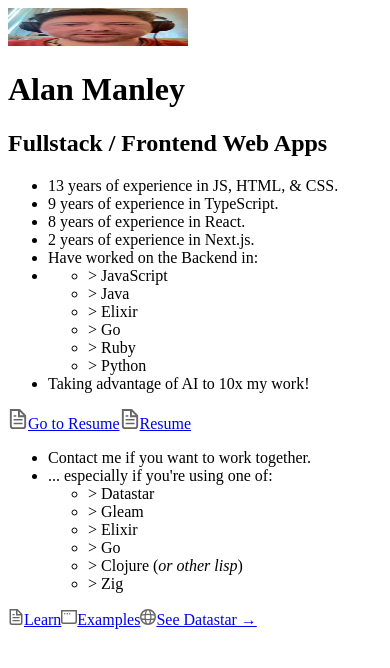
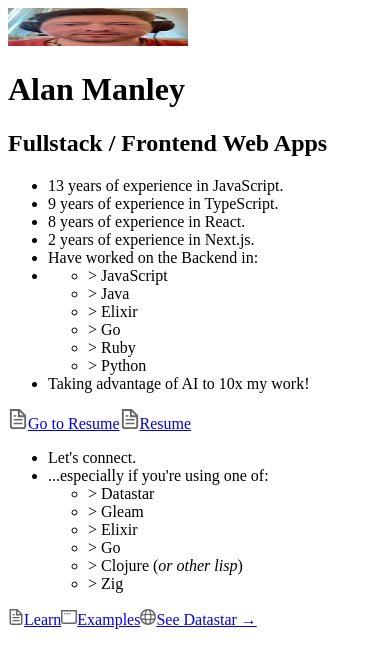
Before and after one commit to Xs-and-10s/info, a Next.js app: page /info/ in a window 390 px wide. Shown: the top 668 px of the page. Built offline with nearby package versions, Linux system fonts and the light colour scheme.

Commit message:
try fix mobile infelicities

```diff
--- a/src/app/page.tsx
+++ b/src/app/page.tsx
@@ -16,9 +16,9 @@ export default function Home() {
           Alan Manley
         </h1>
         <h2 className="self-center text-2xl">Fullstack / Frontend Web Apps</h2>
-        <ul className="list-inside list-item text-sm/6 text-center sm:text-left font-[family-name:var(--font-geist-mono)]">
+        <ul className="list-inside list-item text-sm/6 text-left font-[family-name:var(--font-geist-mono)]">
           <li className="mb-2 tracking-[-.01em]">
-            13 years of experience in JS, HTML, & CSS.
+            13 years of experience in JavaScript.
             {/* Get started by editing{" "} */}
             {/* <code className="bg-black/[.05] dark:bg-white/[.06] px-1 py-0.5 rounded font-[family-name:var(--font-geist-mono)] font-semibold">
               src/app/page.tsx
@@ -82,12 +82,10 @@ export default function Home() {
             Resume
           </a>
         </div>
-        <ul className="list-inside list-item text-sm/6 text-center sm:text-left font-[family-name:var(--font-geist-mono)]">
-          <li className="my-2 tracking-[-.01em]">
-            Contact me if you want to work together.
-          </li>
+        <ul className="list-inside list-item text-sm/6 text-left font-[family-name:var(--font-geist-mono)]">
+          <li className="my-2 tracking-[-.01em]">Let&apos;s connect.</li>
           <li className="tracking-[-.01em]">
-            ... especially if you&apos;re using one of:
+            ...especially if you&apos;re using one of:
             <ul>
               <li>&gt; Datastar</li>
               <li>&gt; Gleam</li>
```
